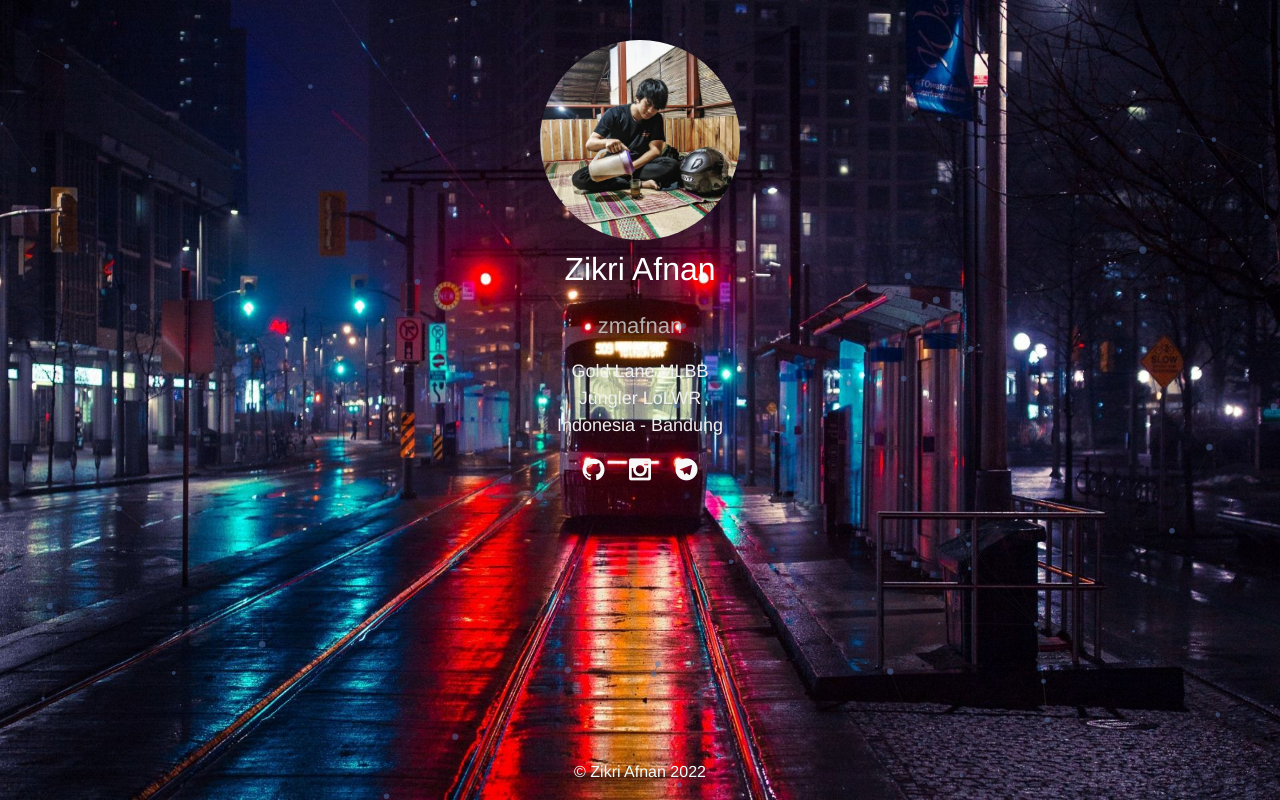
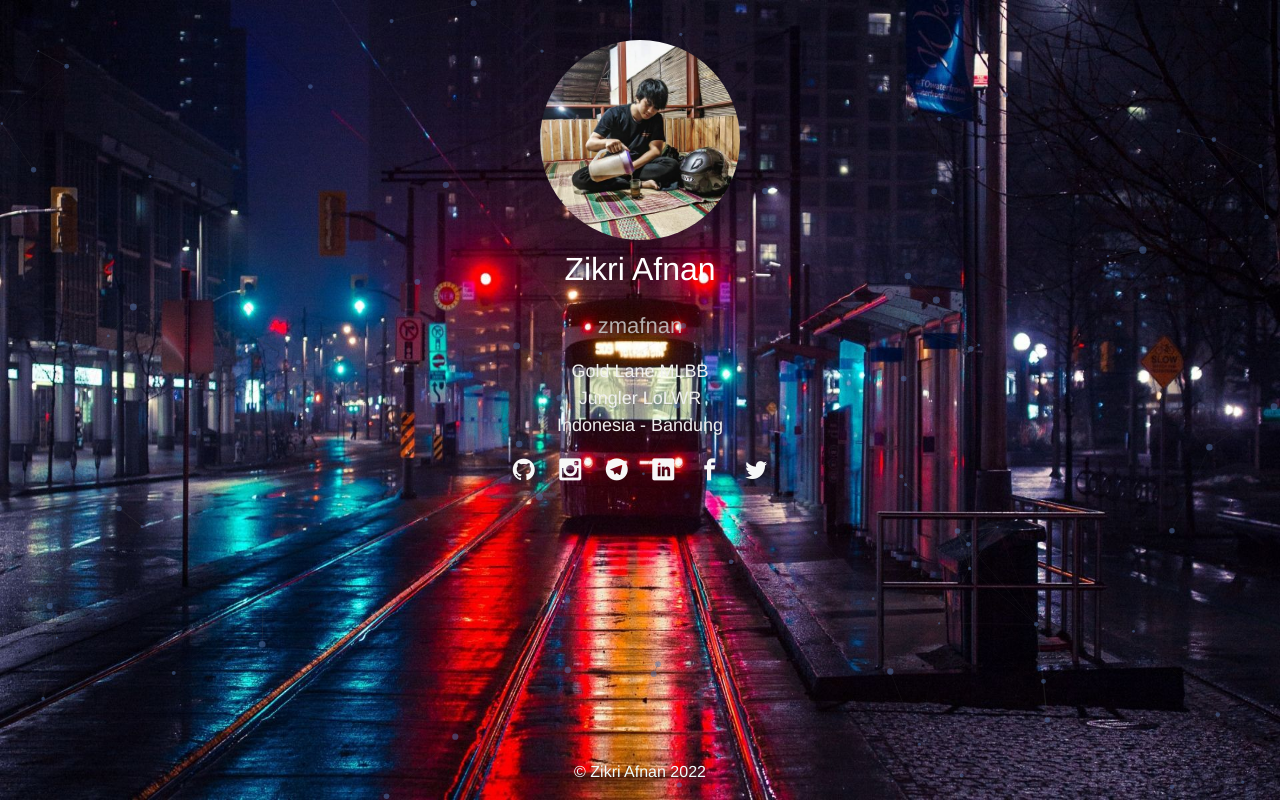
Before and after one commit to zmafnan/zmafnan.github.io, a plain HTML site: page index.html in a window 1280 px wide. Drawn offline with Linux system fonts and the light colour scheme.

Commit message:
add twitter,linkedin,facebook

```diff
--- a/index.html
+++ b/index.html
@@ -10,9 +10,8 @@
     <link rel="shortcut icon" href="assets/images/test.jpg">
 
     <title>Zikri Afnan</title>
-
     <!-- Font -->
-    <link rel="stylesheet" type="text/css" href="https://fonts.googleapis.com/css2?family=Crimson+Pro&display=swap" />
+    <link rel="stylesheet" type="text/css" href="https://fonts.googleapis.com/css2?family=Crimson+Pro:wght@450" />
     <!-- Icon -->
     <link rel="stylesheet" href="assets/vendor/icomoon/icomoon-free.css">
     <!-- Other -->
@@ -21,10 +20,11 @@
     <link href="assets/css/simple-anim.css" rel="stylesheet">
 </head>
 
+
+
 <body>
 
     <div id="particles-js"></div>
-
     <div class="main-content">
 		<div class="container">
 			<img class="img-profile sa outGone" src="assets/images/profile.jpg" alt="profile">
@@ -39,6 +39,9 @@
 				<li><a href="https://github.com/zmafnan"><i class="icon icon-github"></i></a></li>
 				<li><a href="https://www.instagram.com/zmafnan" target="_blank"><i class="icon icon-instagram"></i></a></li>
 				<li><a href="https://t.me/zmafnan" target="_blank"><i class="icon icon-telegram"></i></a></li>
+				<li><a href="https://www.linkedin.com/in/zikri-afnan-7a67b1198/" target="_blank"><i class="icon icon-linkedin"></i></a></li>
+				<li><a href="https://www.facebook.com/zikrimuhammad.afnan/" target="_blank"><i class="icon icon-facebook"></i></a></li>
+				<li><a href="https://twitter.com/afnan_zikri" target="_blank"><i class="icon icon-twitter"></i></a></li>
 
 			</div>
 		</div>
```
